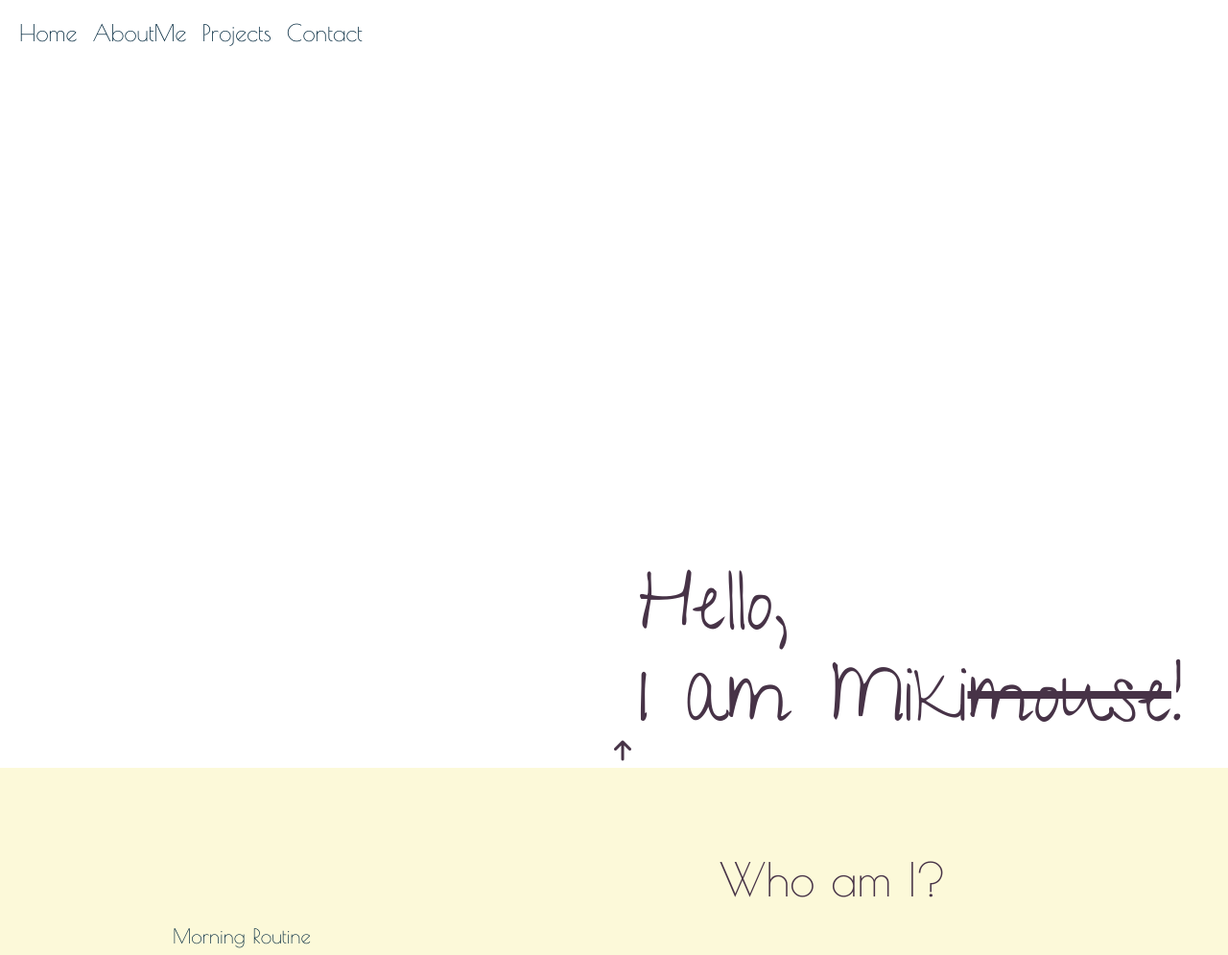
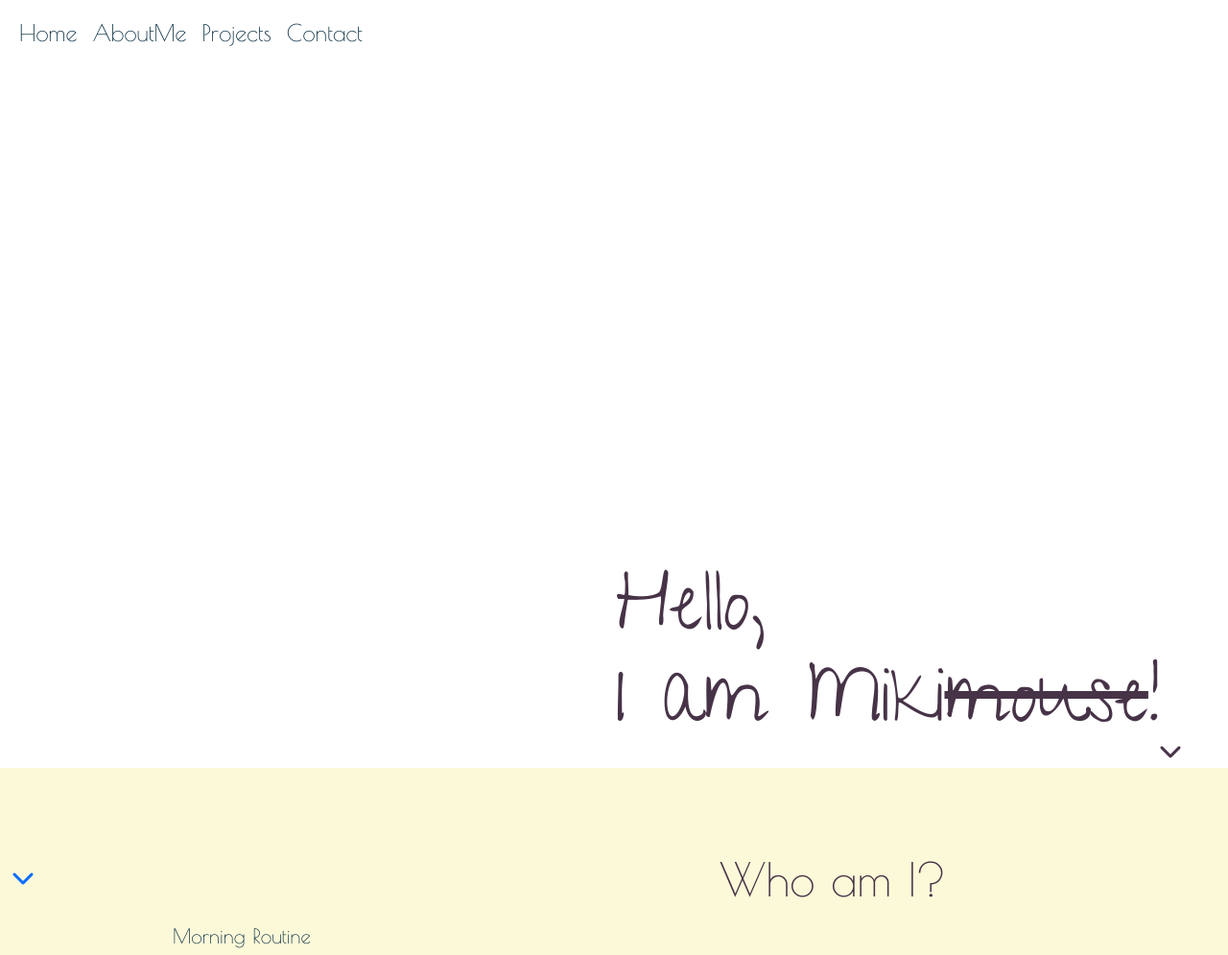
Before and after one commit to M-123-456/UIUX-project, a website: page index.html in a window 1280 px wide. Shown: the top 995 px of the page at 96% size. Drawn offline with nearby package versions, Linux system fonts and the light colour scheme.

Commit message:
trying arrow

```diff
--- a/index.html
+++ b/index.html
@@ -17,7 +17,7 @@
       <!-- section headline -->
       <section
         id="headline"
-        class="container-fluid d-flex justify-content-center align-items-center justify-content-lg-end align-items-lg-end px-5"
+        class="container-fluid d-flex justify-content-center align-items-center justify-content-lg-end align-items-lg-end px-5 position-relative"
       >
         <!-- navigation -->
         <nav class="navbar navbar-expand-lg navbar-light fixed-top">
@@ -59,20 +59,18 @@
         </nav>
 
         <!-- greeting -->
-        <p class="greeting text-violet display-1">
-          Hello,<br />
-          I am Miki<span class="text-decoration-line-through">mouse</span>!
-        </p>
+          <p class="greeting text-violet display-1">
+            Hello,<br />
+            I am Miki<span class="text-decoration-line-through">mouse</span>!
+          </p>
 
-        <!-- back to top button -->
-        <div class="back position-fixed bottom-0 start-50">
-          <a href="#headline"><i class="fas fa-arrow-up text-violet"></i></i></a>
-        </div>
-      </section>
+          <a href="#about_me" class="next"><i class="fas fa-chevron-down text-violet"></i></a>
+
+        </section>
 
       <!-- section about me -->
       <section id="about_me" class="container-fluid bg-yellow">
-        <div class="fixing_div">
+        <div class="fixing_div position-relative">
           <div class="container-flipcards d-flex flex-column gap-3 py-5">
             <div class="flip-card large right-top">
               <div class="flip-card-inner position-relative">
@@ -115,7 +113,10 @@
               </div>
             </div>
           </div>
+          <a href="#about_me"><i class="fas fa-chevron-down"></i></a>
         </div>
+
+
 
       </section>
 
--- a/scss/main.scss
+++ b/scss/main.scss
@@ -50,15 +50,21 @@ section {
   min-height: 100vh;
 }
 
-.fixing_div {
+.fixing-div {
   height: 100%;
 }
 
-// * {
-//   border: solid black 1px;
-// }
+.next {
+  position: absolute;
+  bottom: 0;
+  left: 50;
+}
 
-// typography
+* {
+  border: solid black 1px;
+}
+
+//typography
 body {
   font-family: "PoiretOne", sans-serif;
   font-size: 1.5rem;
```
